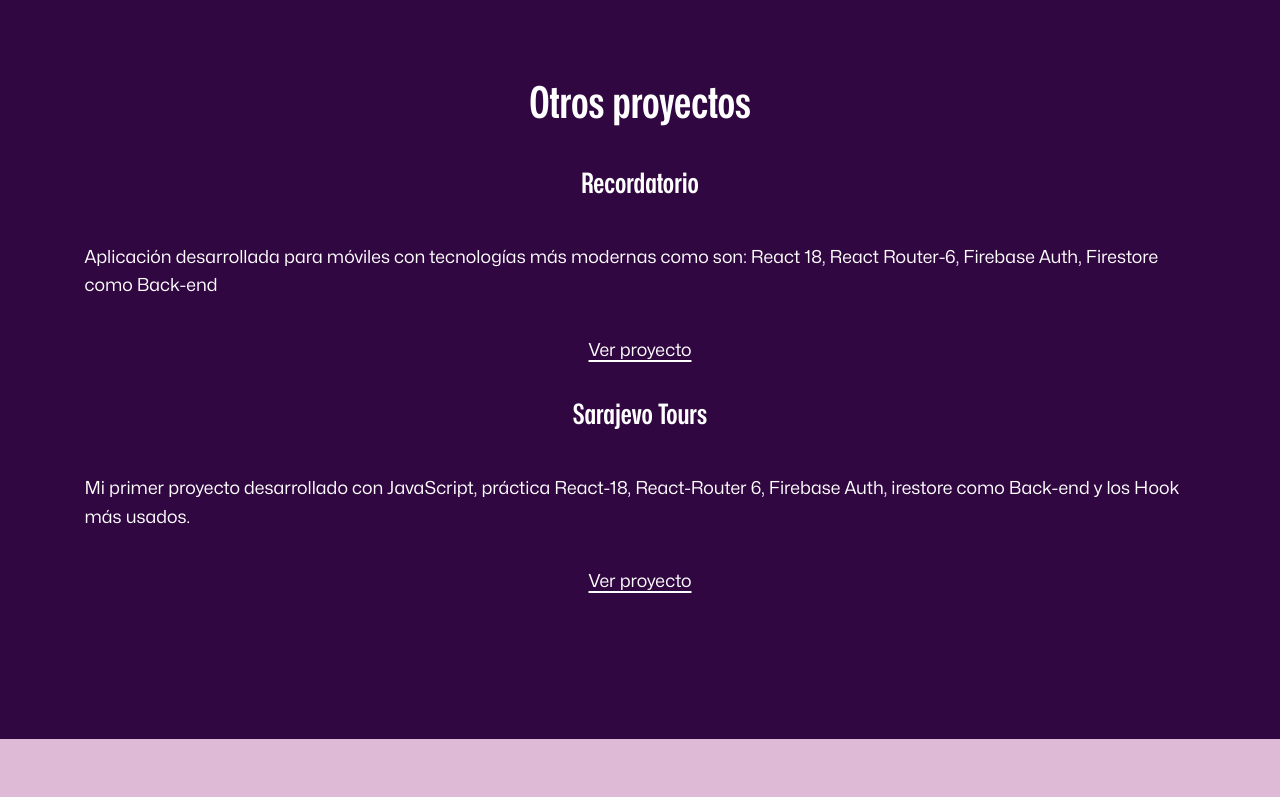
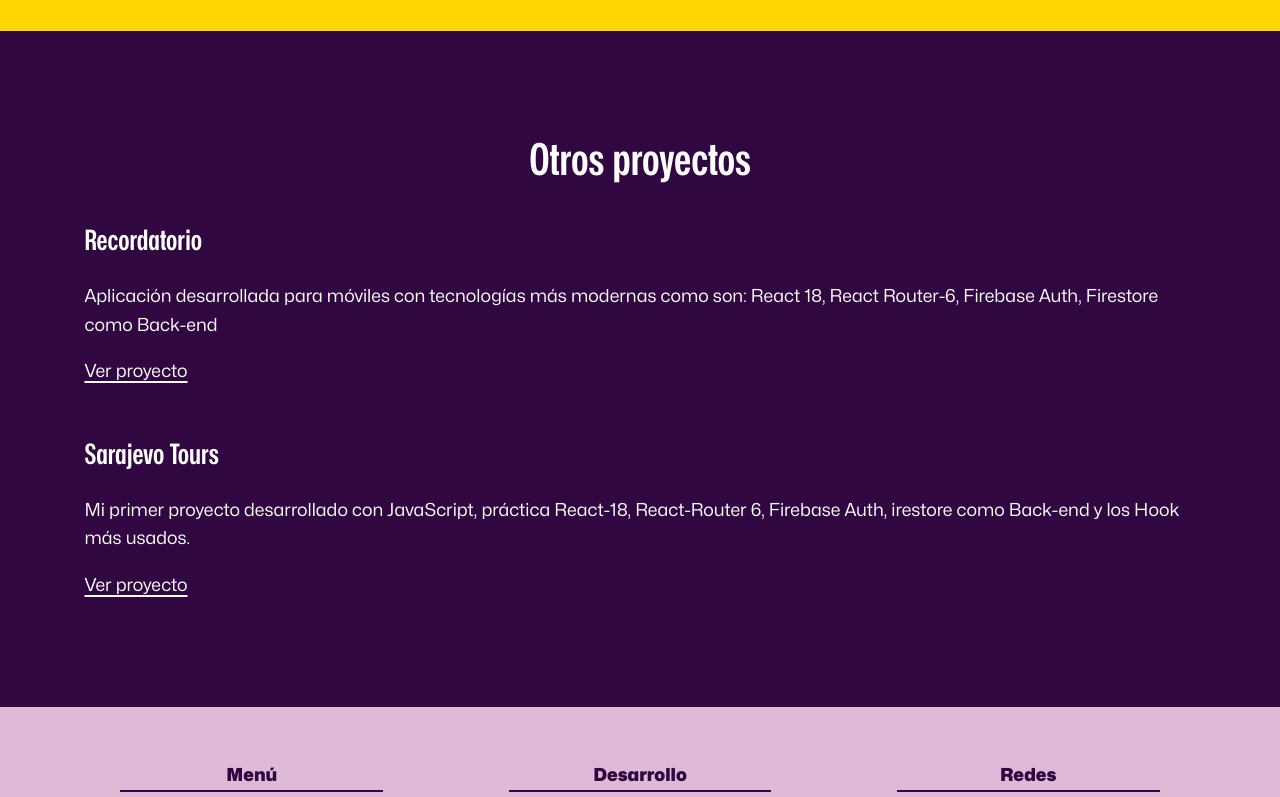
Before and after one commit to catharygr/portafolio-bubulazi-next-2024, a Next.js app: page /proyectos/formulario-multi-paginas in a window 1280 px wide. Shown: the part 4155-4952 px from the top of the page. Built offline with nearby package versions, Linux system fonts and the light colour scheme.

Commit message:
Trabajando en OtrosProyectos.module.css

```diff
--- a/src/app/componentes/Proyectos/OtrosProyectos/OtrosProyectos.jsx
+++ b/src/app/componentes/Proyectos/OtrosProyectos/OtrosProyectos.jsx
@@ -44,13 +44,13 @@ export default function OtrosProyectos({ proyectos, id }) {
     <aside className={styles.otrosAsides}>
       <div className={`wrapper flow ${styles.container}`}>
         <h2 className={styles.h2}>Otros proyectos</h2>
-        <div className={`flow ${styles.flexContainer}`}>
-          <div className={`flow ${styles.primerProyecto}`}>
+        <div className={styles.flexContainer}>
+          <div className="flow">
             <h3 className={styles.h3}>{primerProyecto.title}</h3>
             <p>{primerProyecto.description}</p>
             <Link href={primerProyecto.url}>{primerProyecto.linkTexto}</Link>
           </div>
-          <div className={`flow ${styles.primerProyecto}`}>
+          <div className="flow">
             <h3 className={styles.h3}>{segundoProyecto.title}</h3>
             <p>{segundoProyecto.description}</p>
             <Link href={segundoProyecto.url}>{segundoProyecto.linkTexto}</Link>
--- a/src/app/componentes/Proyectos/OtrosProyectos/OtrosProyectos.module.css
+++ b/src/app/componentes/Proyectos/OtrosProyectos/OtrosProyectos.module.css
@@ -18,13 +18,9 @@
   padding-block: var(--padding-block-grande);
 }
 
-.primerProyecto,
-.segundoProyecto {
+.flexContainer {
+  --gap-base: 3rem;
   display: flex;
   flex-direction: column;
-  align-items: center;
-  justify-content: center;
-  margin-top: 2rem;
-  margin-bottom: 2rem;
-  gap: 1rem;
+  gap: var(--gap-base);
 }
--- a/src/app/componentes/Proyectos/ProyectosAside/ProyectosAside.module.css
+++ b/src/app/componentes/Proyectos/ProyectosAside/ProyectosAside.module.css
@@ -7,7 +7,7 @@
 .flexContainer {
   display: flex;
   flex-direction: column;
-  gap: 2rem;
+  gap: var(--gap-grande);
 }
 
 .h3 {
--- a/src/app/componentes/Proyectos/ProyectosMain/ProyectosMain.module.css
+++ b/src/app/componentes/Proyectos/ProyectosMain/ProyectosMain.module.css
@@ -1,7 +1,7 @@
 .gridContainer {
   display: grid;
   grid-template-columns: 1rf;
-  gap: 4rem;
+  gap: var(--gap-grande);
 }
 .proyectosMainWrapper {
   padding-block: var(--padding-block-grande);
--- a/src/app/globals.css
+++ b/src/app/globals.css
@@ -188,6 +188,7 @@ a {
   --box-shadow: 0 5px 10px 0 hsl(var(--clr-negro) / 0.6);
   ---container-max: 65rem;
   --gap-base: 1rem;
+  --gap-grande: 4rem;
 
   font-size: 112%;
 }
```
